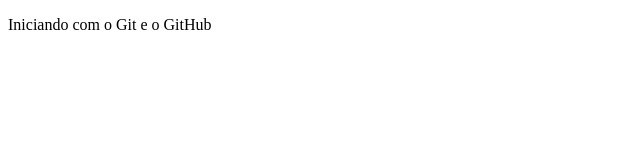
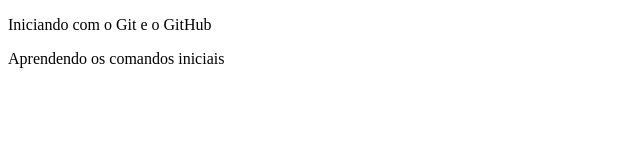
Before and after one commit to dfpires/video, a plain HTML site: page index.html in a window 1280 px wide. Shown: the whole page, without its empty margins (0-640 px from the left). Drawn offline with Linux system fonts and the light colour scheme.

Commit message:
Parágrafo adicional

```diff
--- a/index.html
+++ b/index.html
@@ -7,5 +7,6 @@
 </head>
 <body>
     <p> Iniciando com o Git e o GitHub </p>
+    <p> Aprendendo os comandos iniciais </p>
 </body>
 </html>
```
